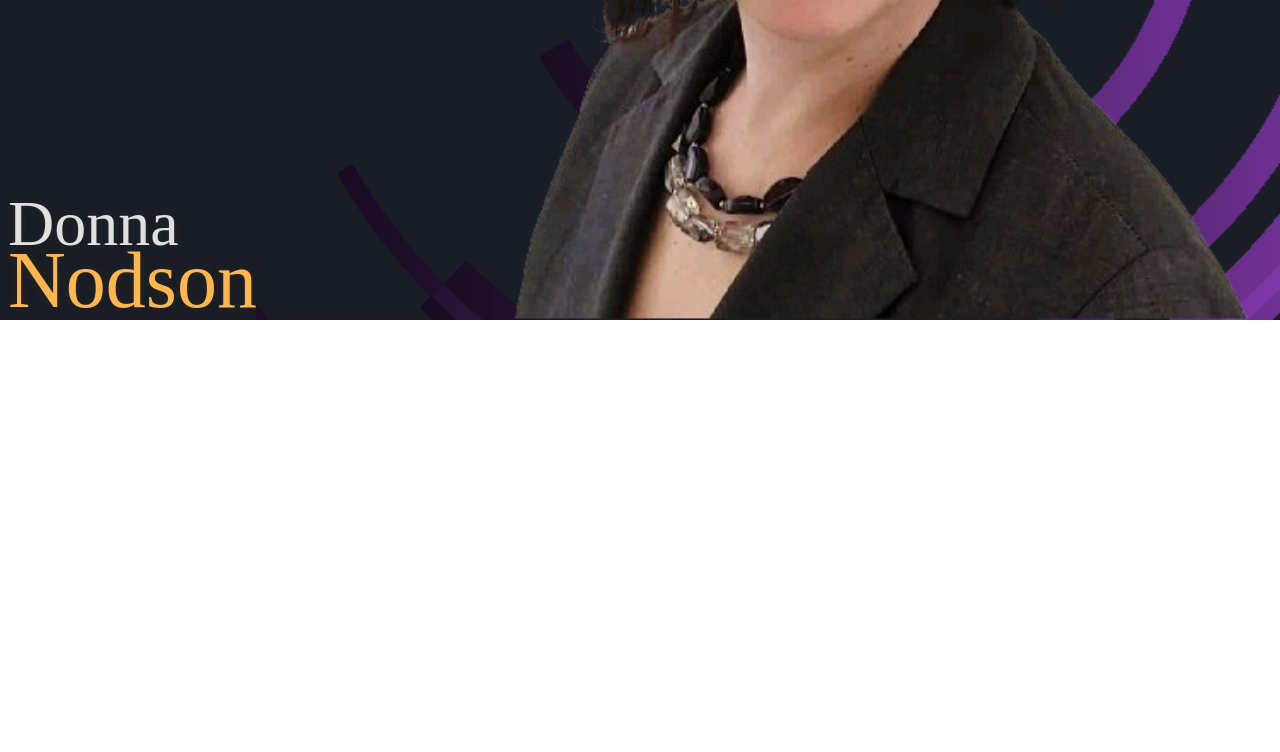
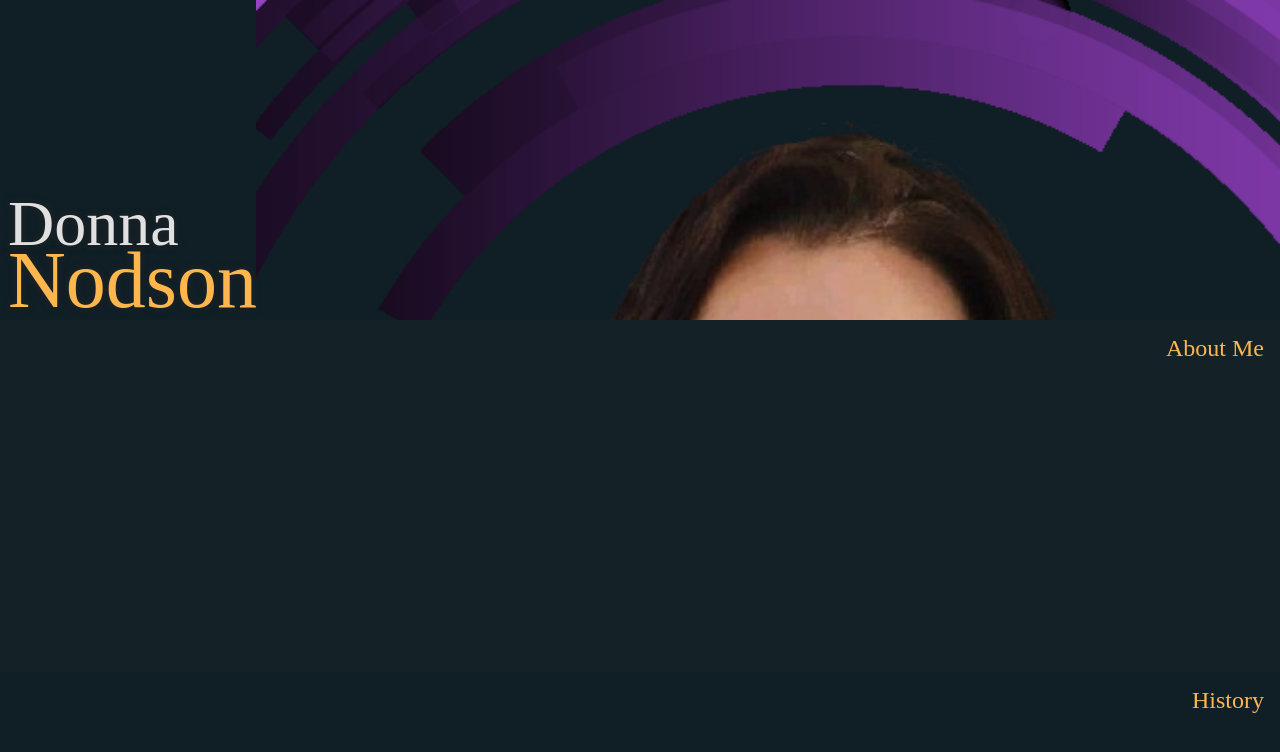
Before and after one commit to mnodson/portfolio-dkn, an Angular app: page / in a window 1280 px wide. Shown: the top 752 px of the page. Built offline with nearby package versions, Linux system fonts and the light colour scheme.

Commit message:
add more page structure

```diff
--- a/src/app/app.component.html
+++ b/src/app/app.component.html
@@ -1,5 +1,13 @@
 <div class="hero">
   <div class="hero__content">Donna</div>
-  <div class="hero__content--large">Nodson</div>
+  <div class="hero__content large">Nodson</div>
   <div class="hero__image"></div>
 </div>
+
+<div class="segment">
+  <div class="segment__title">About Me</div>
+</div>
+
+<div class="segment segment--inverted">
+  <div class="segment__title">History</div>
+</div>
--- a/src/app/app.component.scss
+++ b/src/app/app.component.scss
@@ -1,19 +1,18 @@
 .hero {
-
     height: 20rem;
     position: relative;
-    background: #191e26;
+    background: #101f26;
 
-    .hero__image {
-        background-size: cover;
+    &__image {
         background-size: 80%;
         height: inherit;
-        background-position: bottom right;
+        background-position: top right;
         background-repeat: no-repeat;
-        background-image: url('~src/assets/images/donna_headshot2.png');
+        background-attachment: fixed;
+        background-image: url("~src/assets/images/donna_headshot.png");
     }
 
-    .hero__content {
+    &__content {
         font-size: 4rem;
         position: absolute;
         color: #e0e0e0;
@@ -21,15 +20,29 @@
         left: 0.5rem;
         z-index: 1001;
         text-shadow: 0 0 7px #262626;
+
+        &.large {
+            font-size: 5rem;
+            color: #ffb74d;
+            bottom: 0;
+            left: 0.5rem;
+            z-index: 1001;
+        }
+    }
+}
+
+.segment {
+    padding: 1rem;
+    background: #142228;
+    height: 20rem;
+
+    &__title {
+        font-size: 1.5rem;
+        color: #ffb74d;
+        text-align: right;
     }
 
-    .hero__content--large {
-        position: absolute;
-        font-size: 5rem;
-        color: #ffb74d;
-        bottom: 0;
-        left: 0.5rem;
-        z-index: 1001;
-        text-shadow: 0 0 7px #262626;
+    &--inverted {
+        background: #101f26;
     }
 }
--- a/src/index.html
+++ b/src/index.html
@@ -2,7 +2,7 @@
 <html lang="en">
 <head>
   <meta charset="utf-8">
-  <title>PortfolioDonna</title>
+  <title>Donna Nodson | Portfolio</title>
   <base href="/">
   <meta name="viewport" content="width=device-width, initial-scale=1">
   <link rel="icon" type="image/x-icon" href="favicon.ico">
```
Also changed, not shown: src/assets/images/donna_headshot.png, src/assets/images/donna_headshot2.png (deleted).
